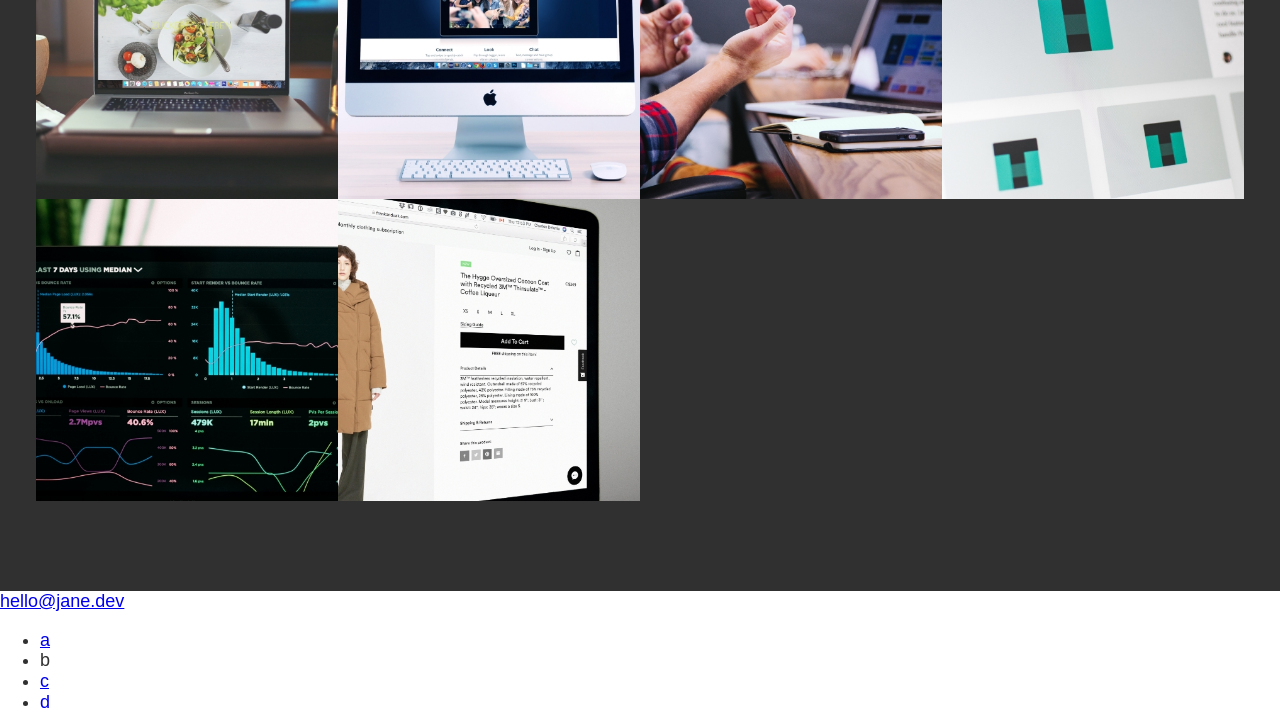
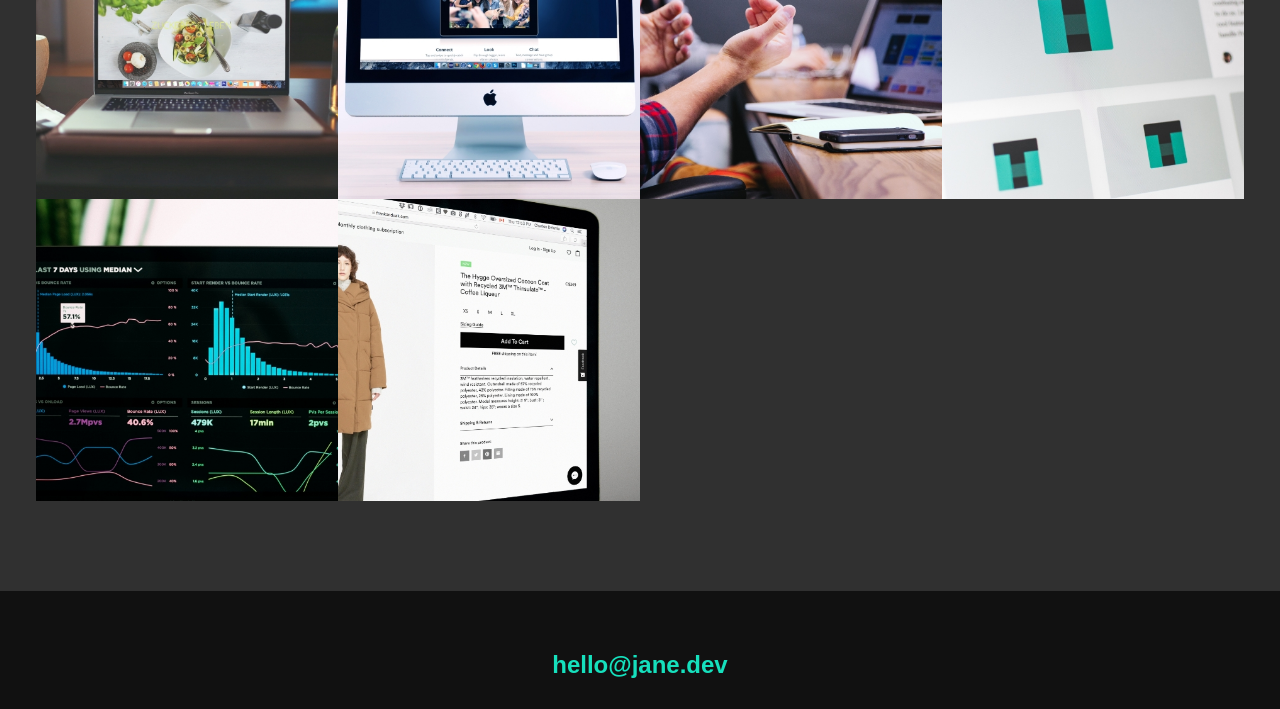
Before and after one commit to LifeNavigator/portfolio-site, a plain HTML site: page index.html in a window 1280 px wide. Shown: the part 2414-3123 px from the top of the page. Drawn offline with nearby package versions, Linux system fonts and the light colour scheme.

Commit message:
finished footer and all layout

```diff
--- a/index.html
+++ b/index.html
@@ -136,12 +136,26 @@
     <!-- Footer -->
     <footer>
         <!-- replace with your own email address -->
-        <a href="mailto:hello@jane.dev" class="footer__link">hello@jane.dev</a>
+        <a href="mailto:kfrancisco97@gmail.com" class="footer__link">hello@jane.dev</a>
         <ul class="social-list">
-            <li class="social-list__item"><a class="social-list__link" href="https://codepen.io">a</a></li>
-            <li class="social-list__item">b<a class="social-list__link" href="http://dribbble.com"></a></li>
-            <li class="social-list__item"><a class="social-list__link" href="https://twitter.com">c</a></li>
-            <li class="social-list__item"><a class="social-list__link" href="https://github.com">d</a></li>
+            <li class="social-list__item">
+                <a class="social-list__link" href="https://codepen.io">
+                    <i class="fab fa-codepen"></i>
+                </a>
+            </li>
+            <li class="social-list__item">
+                <a class="social-list__link" href="http://dribbble.com"></a>
+            </li>
+            <li class="social-list__item">
+                <a class="social-list__link" href="https://twitter.com/developing_kel">
+                    <i class="fab fa-twitter"></i>
+                </a>
+            </li>
+            <li class="social-list__item">
+                <a class="social-list__link" href="https://github.com/LifeNavigator">
+                    <i class="fab fa-github"></i>
+                </a>
+            </li>
         </ul>
     </footer>
 
--- a/style.css
+++ b/style.css
@@ -320,3 +320,46 @@ intro__img {
     transform: scale(1.2);
     opacity: .75;
 }
+
+/* footer  */
+footer {
+    background: #111;
+    color: var(--clr-accent);
+    text-align: center;
+    padding: 2.5em 0;
+    font-size: var(--fs-h3);
+}
+
+footer a {
+    color: inherit;
+    text-decoration: none;
+}
+
+.footer__link {
+    font-weight: var(--fw-bold);
+}
+
+.footer__link:hover,
+.social-list__link:hover {
+    opacity: .7;
+}
+
+.footer__link:hover {
+    text-decoration: underline;
+}
+
+.social-list {
+    list-style: none;
+    display: flex;
+    justify-content: center;
+    margin: 2em 0 0;
+    padding: 0;
+}
+
+.social-list__item {
+    margin: 0 .5em;
+}
+
+.social-list__link {
+    padding: .5em;
+}
```
